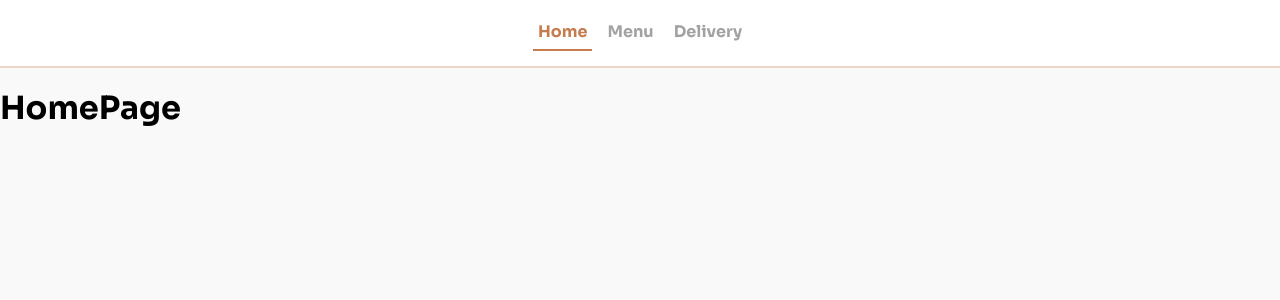
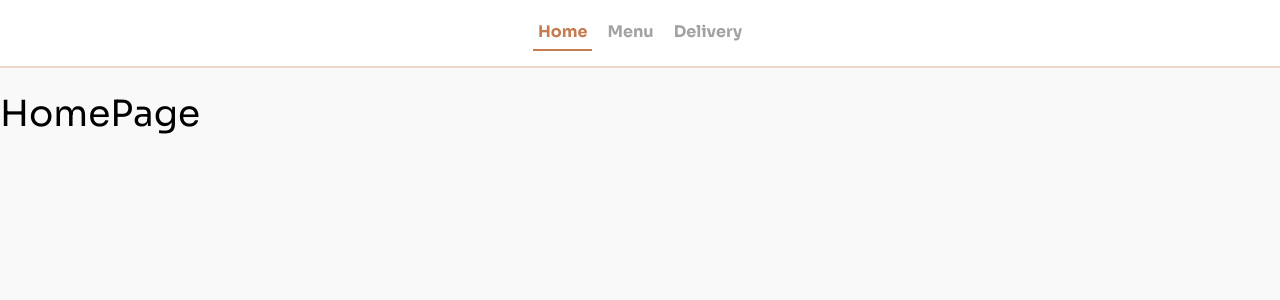
Before and after one commit to 0smir/coffee-art, a Vue app: page / in a window 1280 px wide. Shown: the top 300 px of the page. Built offline with nearby package versions, Linux system fonts and the light colour scheme; a web font is replaced by a local one.

Commit message:
add typo styles

```diff
--- a/src/assets/styles/_index.scss
+++ b/src/assets/styles/_index.scss
@@ -1,4 +1,5 @@
+@forward './abstracts/_normalize.scss';
 @forward './abstracts/fonts';
-@forward './abstracts/_normalize.scss';
+@forward './abstracts/typo';
 @forward './abstracts/_variables.scss';
 @forward './abstracts/_mediaqueries.scss';
--- /dev/null
+++ b/src/assets/styles/abstracts/_typo.scss
@@ -0,0 +1,34 @@
+.h1,
+.h2,
+.h3,
+.h4,
+h1,
+h2,
+h3,
+h4,
+h5,
+h6 {
+  font-family: Sora, Arial, Helvetica, sans-serif;
+  font-weight: 400;
+}
+
+h1 {
+  font-size: 36px;
+}
+
+h2 {
+  font-size: 30px;
+}
+
+h3 {
+  font-size: 24px;
+}
+
+h4 {
+  font-size: 18px;
+}
+
+h5,
+h6 {
+  font-size: 12px;
+}
```
